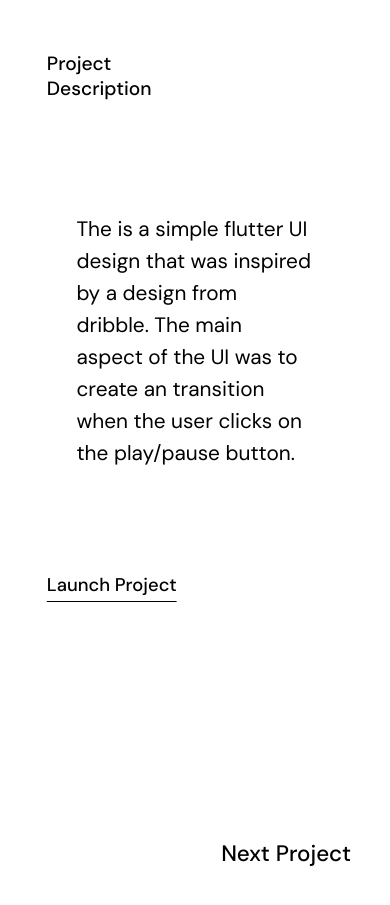
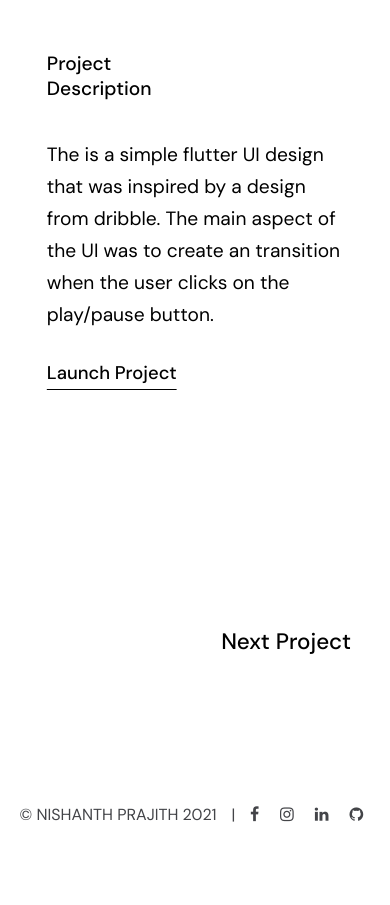
Before and after one commit to NishanthPrajith/NishanthPrajith.github.io, a React (Create React App) app: page /projects/1 in a window 390 px wide. Shown: the part 1000-1905 px from the top of the page. Built offline with nearby package versions, Linux system fonts and the light colour scheme.

Commit message:
fixed a bug

```diff
--- a/src/HomeComps/home.css
+++ b/src/HomeComps/home.css
@@ -10,12 +10,12 @@
 	background-position: right bottom;
 }
 
-.desc {
+.descHome {
 	margin: 15% 10%;
 	font-size: 1.8rem;
 }
 
-.desc p {
+.descHome p {
 	width: 65%;
 }
 
@@ -181,11 +181,11 @@
 		font-size: 2.3rem;
 	}
 
-	.desc p {
+	.descHome p {
 		width: 100%;
 	}
 
-	.desc {
+	.descHome {
 		margin: 25% 10%;
 		font-size: 1.3rem;
 	}
--- a/src/HomeComps/home.js
+++ b/src/HomeComps/home.js
@@ -46,7 +46,7 @@ export default function Home() {
 
                 </div>
 
-                <div className = "desc">
+                <div className = "descHome">
                     <p>
                         Learning Data Science and programming by working on
                         projects that help me learn new things and make my skills even
```
